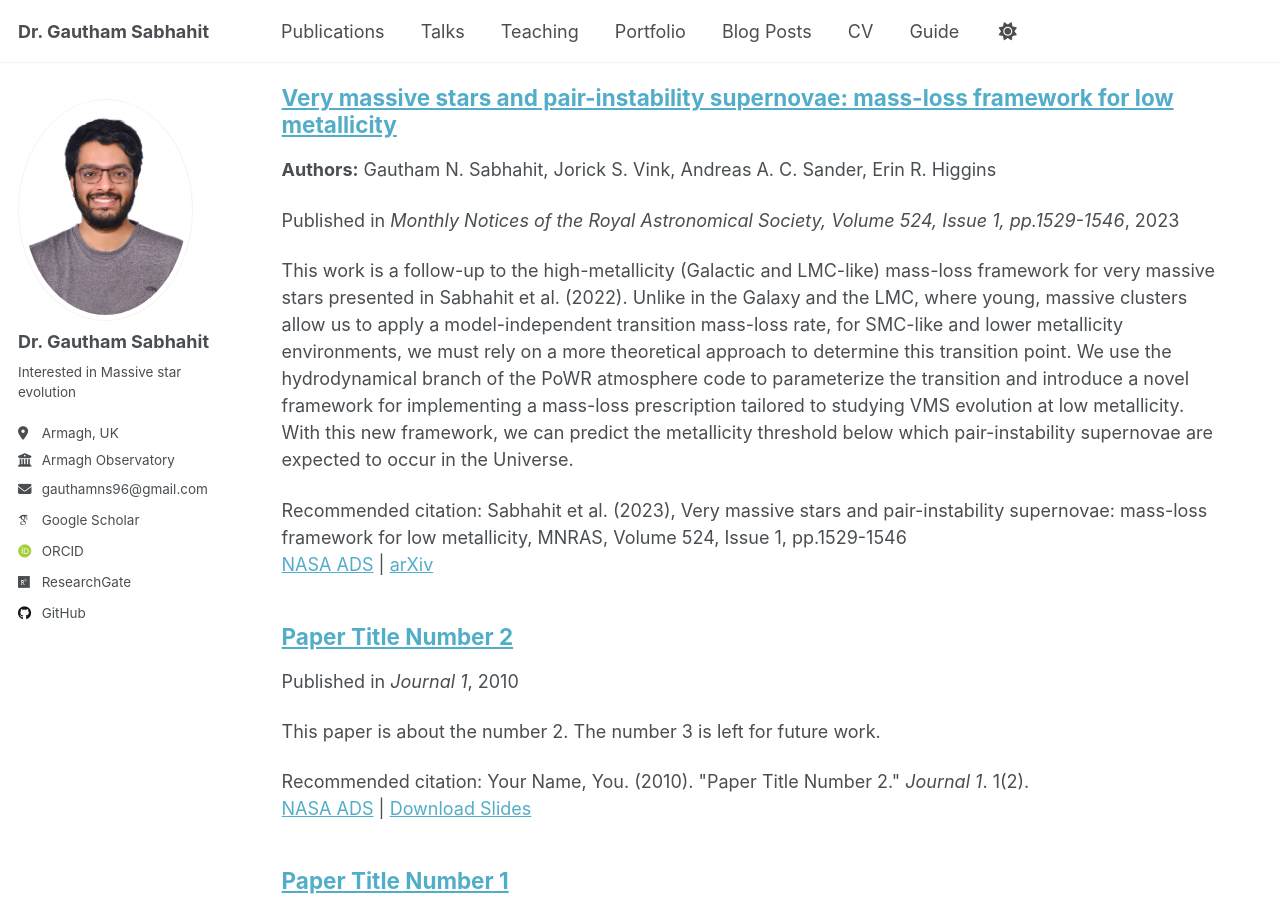
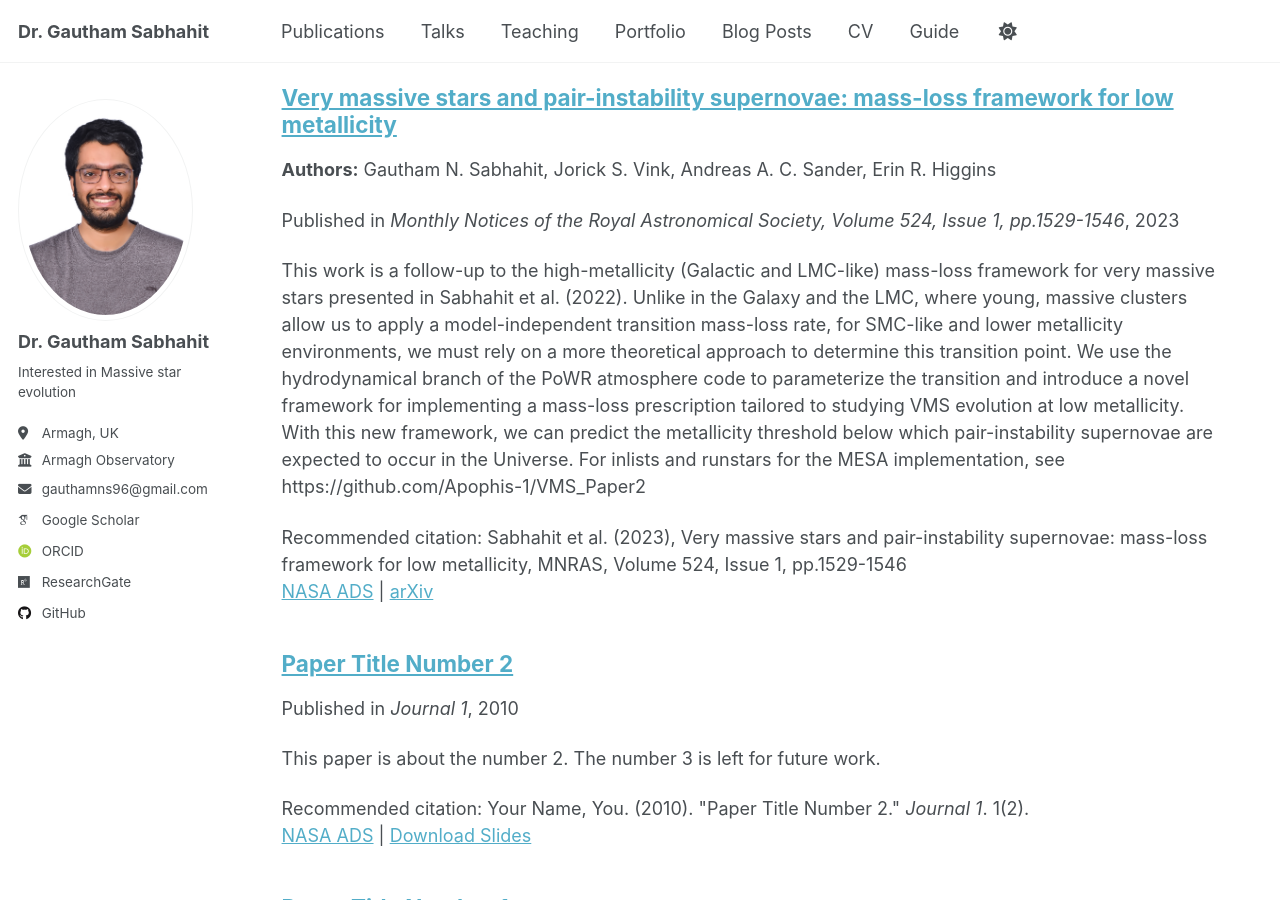
Before and after one commit to Mdot-com/mdot.com, a Jekyll site: the page built from _pages/publications.html, in a window 1280 px wide and 900 px high, scrolled down 1119 px. Built offline with Jekyll 4.4.1, drawn with Linux system fonts in a browser that asks for light colours; some web fonts are replaced.

Commit message:
Update 2023-09-01-VMS_low_Z.md

```diff
--- a/_publications/2023-09-01-VMS_low_Z.md
+++ b/_publications/2023-09-01-VMS_low_Z.md
@@ -3,7 +3,9 @@ title: " Very massive stars and pair-instability supernovae: mass-loss framework
 collection: publications
 category: manuscripts
 permalink: /publication/2023-09-01-VMS_low_Z
-excerpt: 'This work is a follow-up to the high-metallicity (Galactic and LMC-like) mass-loss framework for very massive stars presented in Sabhahit et al. (2022). Unlike in the Galaxy and the LMC, where young, massive clusters allow us to apply a model-independent transition mass-loss rate, for SMC-like and lower metallicity environments, we must rely on a more theoretical approach to determine this transition point. We use the hydrodynamical branch of the PoWR atmosphere code to parameterize the transition and introduce a novel framework for implementing a mass-loss prescription tailored to studying VMS evolution at low metallicity. With this new framework, we can predict the metallicity threshold below which pair-instability supernovae are expected to occur in the Universe.'
+excerpt: 'This work is a follow-up to the high-metallicity (Galactic and LMC-like) mass-loss framework for very massive stars presented in Sabhahit et al. (2022). Unlike in the Galaxy and the LMC, where young, massive clusters allow us to apply a model-independent transition mass-loss rate, for SMC-like and lower metallicity environments, we must rely on a more theoretical approach to determine this transition point. We use the hydrodynamical branch of the PoWR atmosphere code to parameterize the transition and introduce a novel framework for implementing a mass-loss prescription tailored to studying VMS evolution at low metallicity. With this new framework, we can predict the metallicity threshold below which pair-instability supernovae are expected to occur in the Universe.
+
+For inlists and runstars for the MESA implementation, see https://github.com/Apophis-1/VMS_Paper2'
 date: 2023-09-01
 venue: 'Monthly Notices of the Royal Astronomical Society, Volume 524, Issue 1, pp.1529-1546'
 paperurl: 'https://ui.adsabs.harvard.edu/abs/2023MNRAS.524.1529S/abstract'
```
